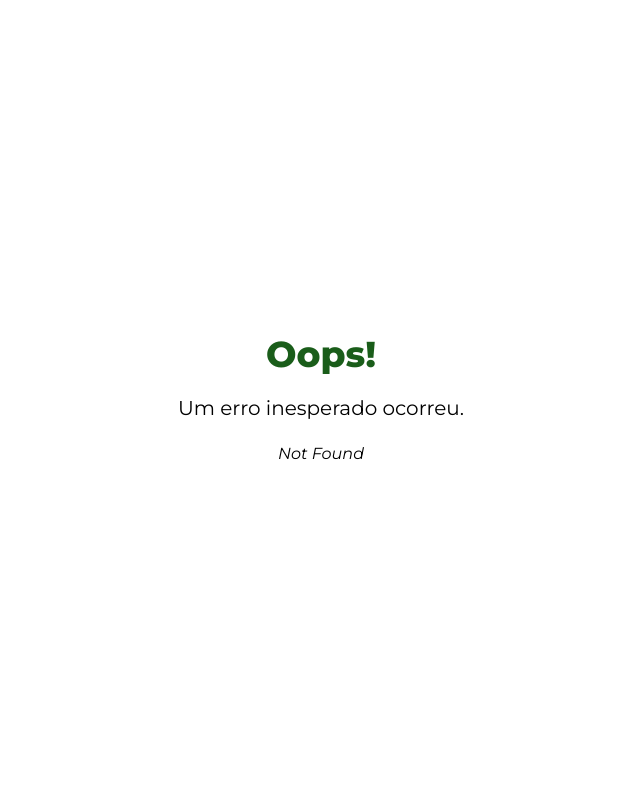
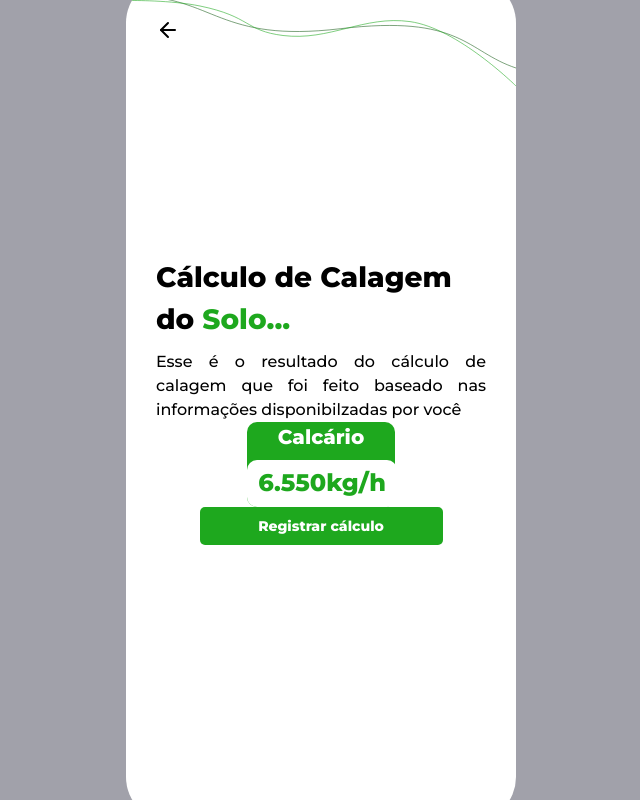
Before and after one commit to banap-app/banap-app, a React (Vite) app: page /analysis/liming/result in a window 1280 px wide. Before the commit this address had no page. Shown: the whole page, without its empty margins (319-959 px from the left). Built offline with nearby package versions, Linux system fonts and the light colour scheme.

Commit message:
Added liming result page

```diff
--- a/src/main.jsx
+++ b/src/main.jsx
@@ -15,6 +15,7 @@ import FieldRegisterPage2 from './pages/FieldRegisterPage2.jsx'
 import FieldRegisterPage3 from './pages/FieldRegisterPage3.jsx'
 import FieldPage from './pages/FieldPage.jsx'
 import LimingCalcPage from './pages/LimingCalcPage.jsx'
+import LimingResultPage from './pages/LimingResultPage.jsx'
 
 const router = createBrowserRouter([
   {
@@ -33,6 +34,7 @@ const router = createBrowserRouter([
       { path: 'field/register/3', element: <FieldRegisterPage3 /> },
       { path: 'field', element: <FieldPage /> },
       { path: 'analysis/liming/calc', element: <LimingCalcPage /> },
+      { path: 'analysis/liming/result', element: <LimingResultPage /> },
     ],
   },
 ])
--- /dev/null
+++ b/src/pages/LimingResultPage.jsx
@@ -0,0 +1,46 @@
+import { ArrowLeft } from 'lucide-react'
+import { RegisterUpperLines } from '../assets/PagesAssets'
+import { useNavigate } from 'react-router-dom'
+
+const LimingResultPage = () => {
+  const navigate = useNavigate()
+
+  return (
+    <div className='relative flex h-full w-full flex-col items-center justify-center'>
+      <div
+        onClick={() => navigate(-1)}
+        className='absolute left-[30px] top-[40px]'
+      >
+        <ArrowLeft />
+      </div>
+      <div className='absolute left-[5px] top-[17px]'>
+        <RegisterUpperLines />
+      </div>
+      <div className='flex w-[330px] flex-col gap-[10px]'>
+        <p className='text-[28px] font-extrabold'>
+          Cálculo de Calagem<br></br>do{' '}
+          <span className='text-banap-light'>Solo...</span>
+        </p>
+        <p className='text-justify font-medium'>
+          Esse é o resultado do cálculo de calagem que foi feito baseado nas
+          informações disponibilzadas por você
+        </p>
+      </div>
+      <div className='relative h-[85px] w-[148px] rounded-[10px] bg-banap-light'>
+        <p className='flex justify-center text-[20px] font-extrabold text-white'>
+          Calcário
+        </p>
+        <div className='absolute bottom-[0px] flex h-[47px] w-[150px] items-center justify-center rounded-[10px] bg-white'>
+          <p className='text-center text-[24px] font-extrabold text-banap-light'>
+            6.550kg/h
+          </p>
+        </div>
+      </div>
+      <button className='h-[38px] w-[243px] rounded-[5px] bg-banap-light text-sm font-extrabold text-white'>
+        Registrar cálculo
+      </button>
+    </div>
+  )
+}
+
+export default LimingResultPage
```
